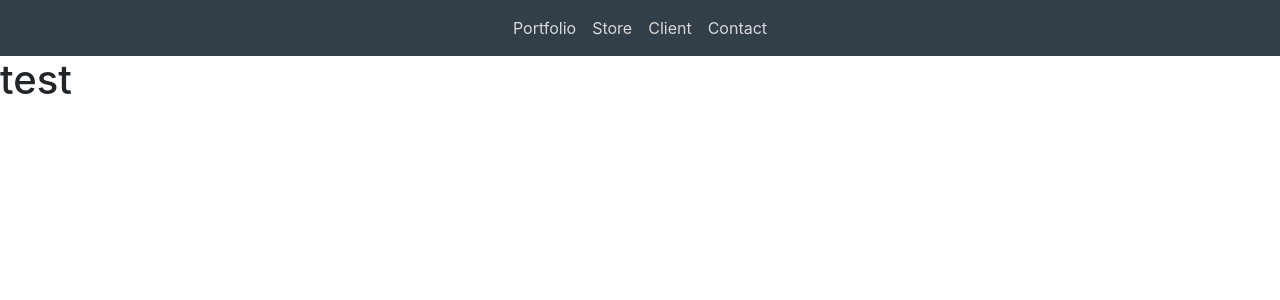
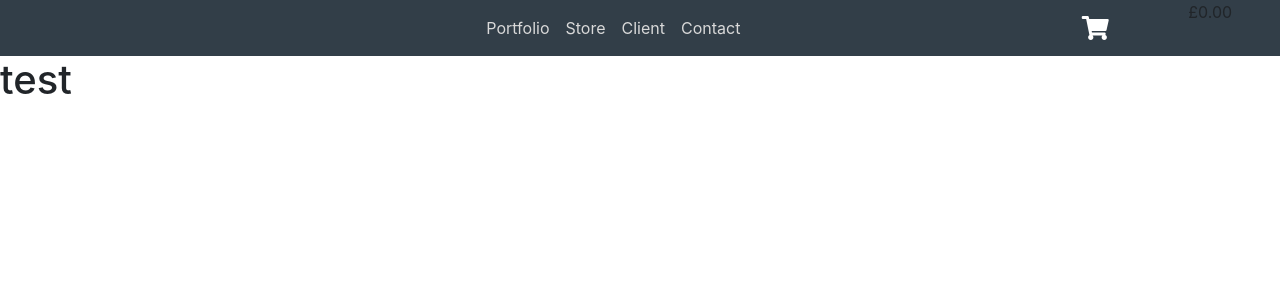
Before and after one commit to D0nni387/Fragile_Art, a Django app: page /basket/ in a window 1280 px wide. Shown: the top 300 px of the page. Run offline with Django 3.2, Linux system fonts and the light colour scheme; some libraries are stand-ins or nearby versions; some web fonts are replaced.

Commit message:
added basket icon and links to navigation

```diff
--- a/static/css/style.css
+++ b/static/css/style.css
@@ -16,6 +16,7 @@ a:link {
 
 .nav-layout {
     justify-content: center;
+    padding-left: 10rem;;
 }
 
 .navbar-light .navbar-nav .nav-link {
@@ -47,3 +48,9 @@ a:link {
 .card-size {
     height: 4rem
 }
+
+.basket-icon {
+    font-size: 1.5rem;
+    padding-top: 1rem;
+    color: #fff;
+}
--- a/templates/includes/nav.html
+++ b/templates/includes/nav.html
@@ -1,12 +1,13 @@
 {% block nav %}
 <div class="container-fluid no-gutters nav-container" id="nav">
-  <div class="row nav-layout">
+  <div class="row">
+    <div class="col-10">
       <nav class="navbar navbar-expand-lg navbar-light">
         <button class="navbar-toggler" type="button" data-toggle="collapse" data-target="#navbarNavAltMarkup"
           aria-controls="navbarNavAltMarkup" aria-expanded="false" aria-label="Toggle navigation">
           <span class="navbar-toggler-icon"></span>
         </button>
-      <div class="collapse navbar-collapse" id="navbarNavAltMarkup">
+        <div class="collapse navbar-collapse nav-layout" id="navbarNavAltMarkup">
           <div class="navbar-nav">
             <a class="nav-item nav-link" href="{% url 'portfolio' %}">Portfolio</a>
             <a class="nav-item nav-link" href="{% url 'store' %}">Store</a>
@@ -16,6 +17,19 @@
         </div>
       </nav>
     </div>
+    <div class="col-1"><a href="{% url 'basket' %}" aria-label="basket"><span><i class="fa fa-shopping-cart basket-icon"
+            aria-hidden="true"></i></span></a></div>
+    <div class="col-1">
+      <p class="my-0">
+        {% if grand_total %}
+        £{{ grand_total|floatformat:2 }}
+        {% else %}
+        £0.00
+        {% endif %}
+      </p>
+
+    </div>
+  </div>
 </div>
 
 {% endblock %}
```
Lines whose indentation alone changed are shown as unchanged.
